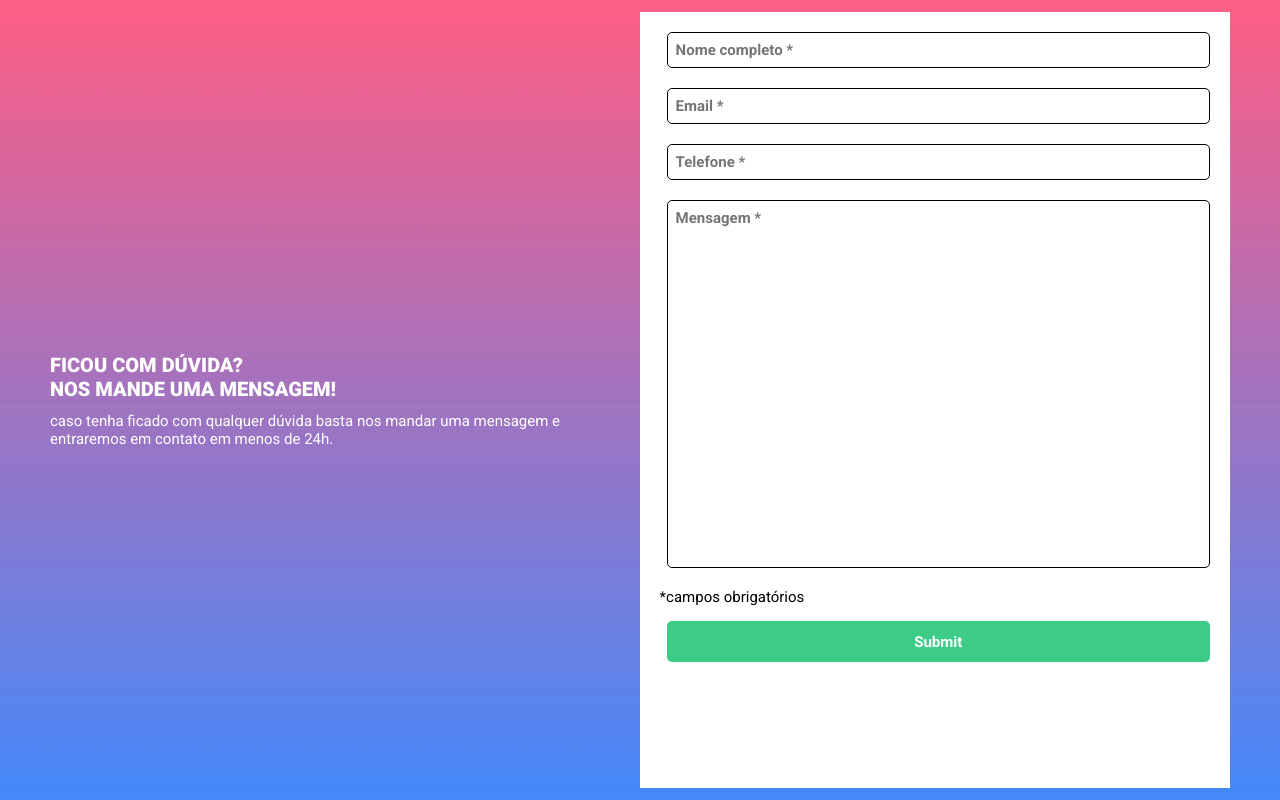
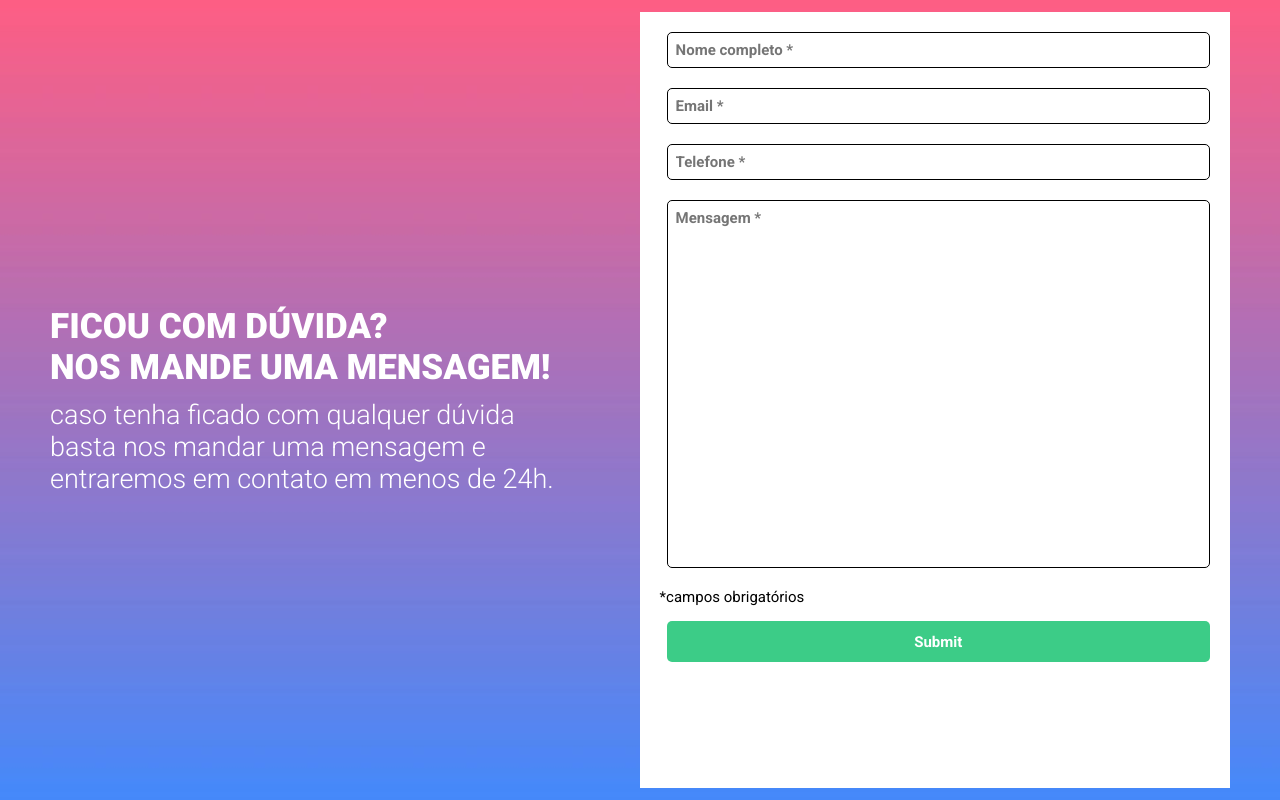
Before and after one commit to EDsnows/quest-JS-Inter-formulario, a plain HTML site: page index.html in a window 1280 px wide. Drawn offline with Linux system fonts and the light colour scheme.

Commit message:
Estilização do campo de info reformulada

```diff
--- a/src/css/style.css
+++ b/src/css/style.css
@@ -15,14 +15,14 @@ main {
     color: #FFF;
     & h1{
         font-weight: 900;
-        font-size: 2rem;
+        font-size: 3.5rem;
         text-transform: uppercase;
         padding-bottom: 11px;
     }
 
     & p{
-        font-weight: 400;
-        font-size: 1.5rem;
+        font-weight: 300;
+        font-size: 2.7rem;
     }
 }
 
```
